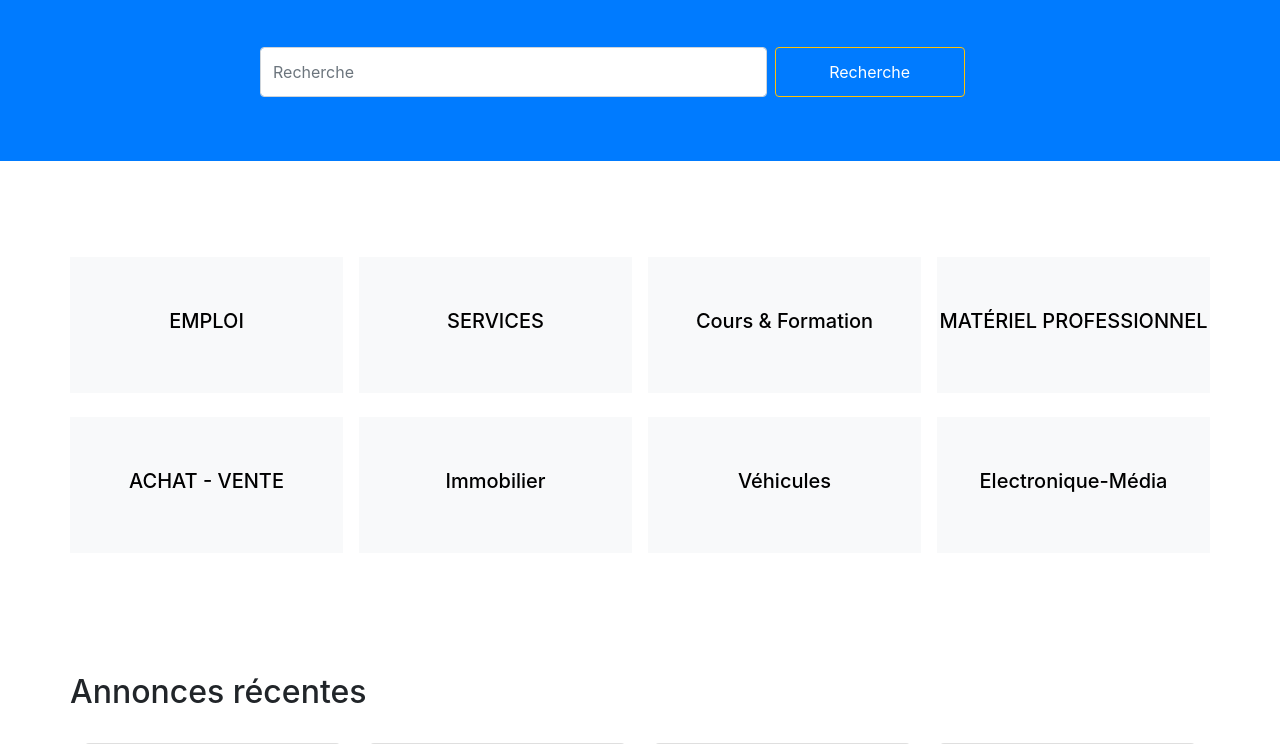
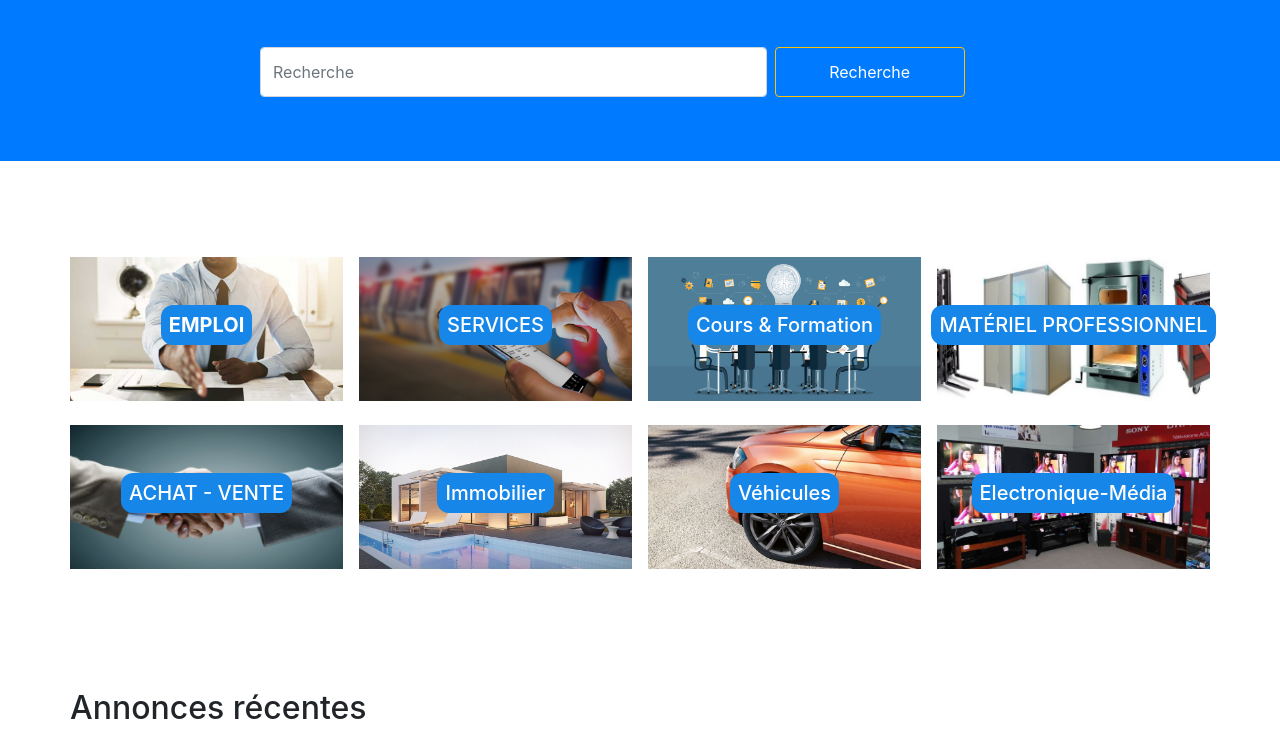
Before and after one commit to developerGroupWeb/Management-Consulting-Int, a PHP site: page /main.php in a window 1280 px wide. Shown: the part 75-819 px from the top of the page. Run offline with PHP 8.4, Linux system fonts and the light colour scheme; some libraries are stand-ins or nearby versions.

Commit message:
update main and css

```diff
--- a/css/styles.css
+++ b/css/styles.css
@@ -13,11 +13,60 @@
 
 #categories a{
     text-decoration: none;
-    color: black;
-    border: 4px solid transparent;
+    color: white;
 }
 
-#categories a:hover{
-    border: 4px solid rgba(54, 125, 255, 0.904);
-    background-color: white;
+#categories h5{
+    background-color: rgb(22, 134, 233);
+    padding: 8px;
+    border-radius: 12px;
 }
+
+#categories .box1{
+    background-image: url(/images/Entretien_Embauche_Blog.jpg);
+    background-repeat: no-repeat;
+    background-position: center;
+    background-size: cover;
+}
+#categories .box2{
+    background-image: url(/images/BARTOfficialApp_ServiceAdvisories-365x207.png);
+    background-repeat: no-repeat;
+    background-position: center;
+    background-size: cover;
+}
+#categories .box3{
+    background-image: url(/images/SERVICE-FORMATION-2-1030x617.jpg);
+    background-repeat: no-repeat;
+    background-position: center;
+    background-size: cover;
+}
+#categories .box4{
+    background-image: url(/images/vente-materiel-professionnel-occasion.jpg);
+    background-repeat: no-repeat;
+    background-position: center;
+    background-size: cover;
+}
+#categories .box5{
+    background-image: url(/images/achat-vente-rayonnage.jpg);
+    background-repeat: no-repeat;
+    background-position: center;
+    background-size: cover;
+}
+#categories .box6{
+    background-image: url(/images/14546516.jpg);
+    background-repeat: no-repeat;
+    background-position: center;
+    background-size: cover;
+}
+#categories .box7{
+    background-image: url(/images/owners-service_plans-service_and_maintenance_plans-16_9-2500x1406.jpg);
+    background-repeat: no-repeat;
+    background-position: center;
+    background-size: cover;
+}
+#categories .box8{
+    background-image: url(/images/DSC00137.jpg);
+    background-repeat: no-repeat;
+    background-position: center;
+    background-size: cover;
+}
--- a/main.php
+++ b/main.php
@@ -6,13 +6,15 @@
     <section id='categories' class='py-5'>
         <div class='container py-5 '>
             <div class='row'>
-                <a href="" class='col-md py-5 px-2 bg-light'>
-                    <div class='row '>
-                        <h5 class="mx-auto text-center">EMPLOI</h5>
+                <a href="" class='col-md py-5 px-2 box1'>
+                    <div class='row'>
+                        <h5 class="mx-auto text-center font-weight-bold">EMPLOI</h5>
+                        <div style=" position: absolute; top:0; left:0; background-color: #000;"></div>
                     </div>
+
                 </a>
 
-                <a href="" class='col-md py-5 px-2 bg-light ml-md-3 mx-lg-3 mt-4 mt-md-0'>
+                <a href="" class='col-md py-5 px-2 bg-light ml-md-3 mx-lg-3 mt-4 mt-md-0 box2'>
                     <div class='row  '>
                         <h5 class='mx-auto text-center'>SERVICES</h5>
                     </div>
@@ -20,13 +22,13 @@
 
                 <div class='w-100 d-none d-sm-block d-lg-none'></div>
 
-                <a href="" class='col-md py-5 px-2 bg-light mt-4 mt-lg-0'>
+                <a href="" class='col-md py-5 px-2 bg-light mt-4 mt-lg-0 box3'>
                     <div class='row'>
                         <h5 class="mx-auto text-center">Cours & Formation</h5>
                     </div>
                 </a>
 
-                <a href="" class='col-md py-5 px-2 bg-light ml-md-3 mt-4 mt-lg-0'>
+                <a href="" class='col-md py-5 px-2 bg-light ml-md-3 mt-4 mt-lg-0 box4'>
                     <div class='row'>
                         <h5 class='mx-auto text-center'>MATÉRIEL PROFESSIONNEL</h5>
                     </div>
@@ -34,13 +36,13 @@
             </div>
 
             <div class='row mt-4'>
-                <a href="" class='col-md py-5 px-2 bg-light'>
+                <a href="" class='col-md py-5 px-2 bg-light box5'>
                     <div class='row '>
                         <h5 class="mx-auto text-center">ACHAT - VENTE</h5>
                     </div>
                 </a>
 
-                <a href="" class='col-md py-5 px-2 bg-light ml-md-3 mx-lg-3 mt-4 mt-md-0'>
+                <a href="" class='col-md py-5 px-2 bg-light ml-md-3 mx-lg-3 mt-4 mt-md-0 box6'>
                     <div class='row  '>
                         <h5 class='mx-auto text-center'>Immobilier</h5>
                     </div>
@@ -48,13 +50,13 @@
 
                 <div class='w-100 d-none d-sm-block d-lg-none'></div>
 
-                <a href="" class='col-md py-5 px-2 bg-light mt-4 mt-lg-0'>
+                <a href="" class='col-md py-5 px-2 bg-light mt-4 mt-lg-0 box7'>
                     <div class='row'>
                         <h5 class="mx-auto text-center">Véhicules</h5>
                     </div>
                 </a>
 
-                <a href="" class='col-md py-5 px-2 bg-light ml-md-3 mt-4 mt-lg-0'>
+                <a href="" class='col-md py-5 px-2 bg-light ml-md-3 mt-4 mt-lg-0 box8'>
                     <div class='row'>
                         <h5 class='mx-auto text-center'>Electronique-Média</h5>
                     </div>
--- a/templates/nav.php
+++ b/templates/nav.php
@@ -18,7 +18,7 @@
                 </li>
             </ul>
 
-            <a href="<?=(isset($path))? $path : ''?>=announces"> <button class='navbar-nav btn btn-warning px-3 py-3'>Consulter les annonces</button></a>
+            <a href="<?=(isset($path))? $path : ''?>=announces" class='navbar-nav btn btn-warning px-3 py-3'>Consulter les annonces</a>
         </div>
     </nav>
 </div>
```
Also changed, not shown: images/14546516.jpg (added), images/BARTOfficialApp_ServiceAdvisories-365x207.png (added), images/DSC00137.JPG (added), images/Entretien_Embauche_Blog.jpg (added), images/SERVICE-FORMATION-2-1030x617.jpg (added), images/achat-vente-rayonnage.jpg (added), images/image_savoirsdebase.jpg (added), images/owners-service_plans-service_and_maintenance_plans-16_9-2500x1406.jpg (added), images/vente-materiel-professionnel-occasion.jpg (added).
